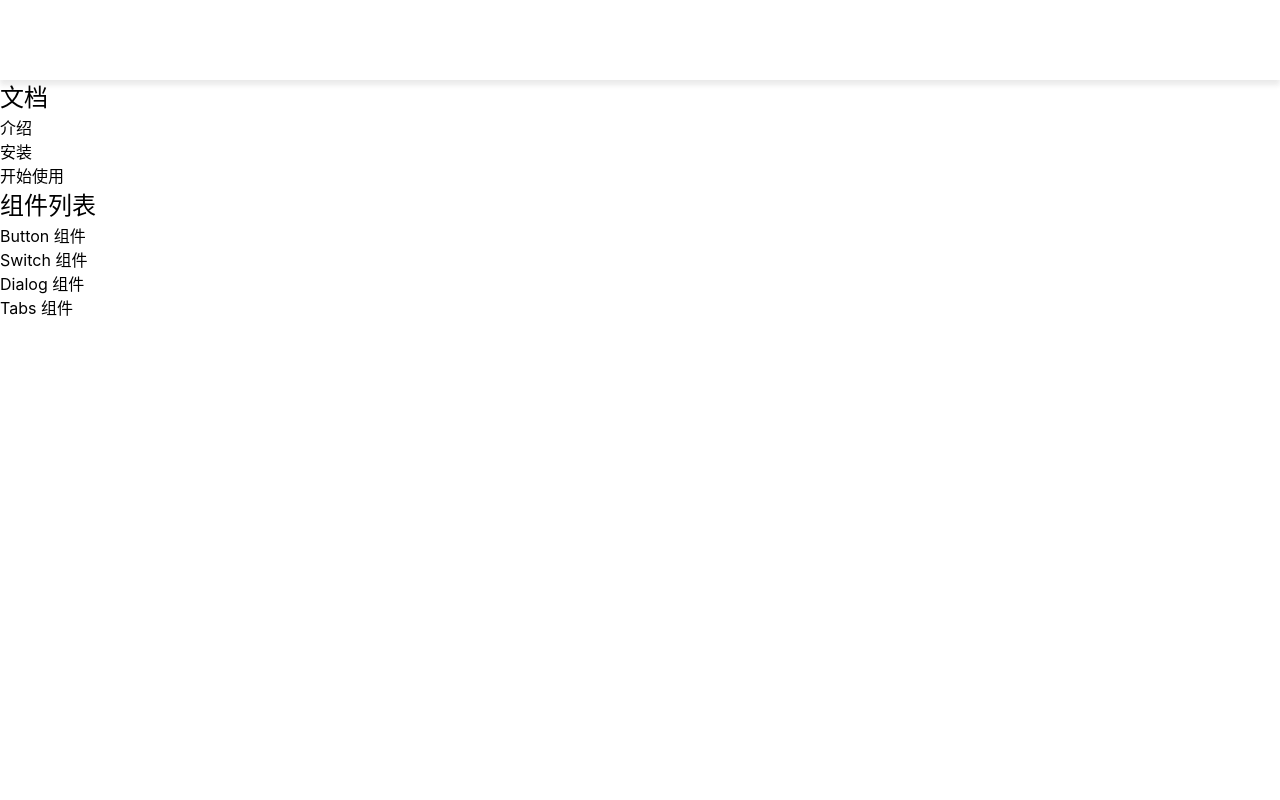
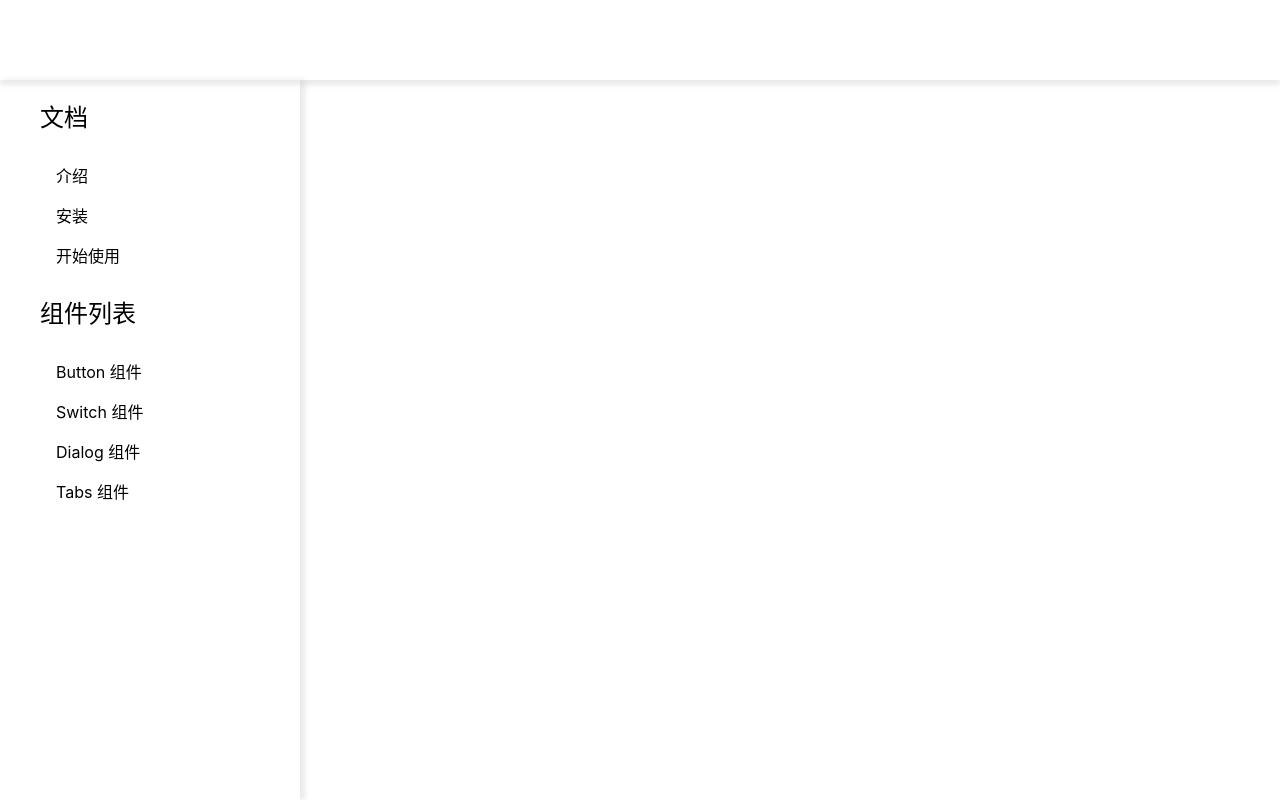
Before and after one commit to dongdong12138/nuomi-ui-vue, a Vue app: page /doc in a window 1280 px wide. Built offline with nearby package versions, Linux system fonts and the light colour scheme.

Commit message:
文档页样式调整

```diff
--- a/src/components/TopNav.vue
+++ b/src/components/TopNav.vue
@@ -37,7 +37,7 @@
 .topNav {
   box-shadow: 0 5px 5px rgba(51,51,51,.1);
   display: flex; justify-content: center; align-items: center;
-  padding: 16px;
+  padding: 16px 20px;
   position: relative; z-index: 1;
 }
 
--- a/src/views/Doc.vue
+++ b/src/views/Doc.vue
@@ -33,5 +33,35 @@ import TopNav from '@/components/TopNav.vue';
 </template>
 
 <style scoped lang="scss">
+.layout {
+  height: calc(100vh - 80px);
+  display: flex;
+}
 
+aside {
+  width: 300px;
+  box-shadow: 5px 0 5px rgba(51,51,51,.1);
+  overflow-y: auto;
+  padding: 0 40px;
+  > h2 {
+    margin: 20px 0;
+  }
+  > ol > li {
+    > a {
+      display: block;
+      padding: 8px 16px;
+    }
+    .router-link-active {
+      color: #409eff; font-weight: bold;
+      background: rgba(64, 158, 255, .1);
+      border-radius: 8px;
+    }
+  }
+}
+
+main {
+  flex: 1;
+  overflow-y: auto;
+  padding: 40px;
+}
 </style>
```
